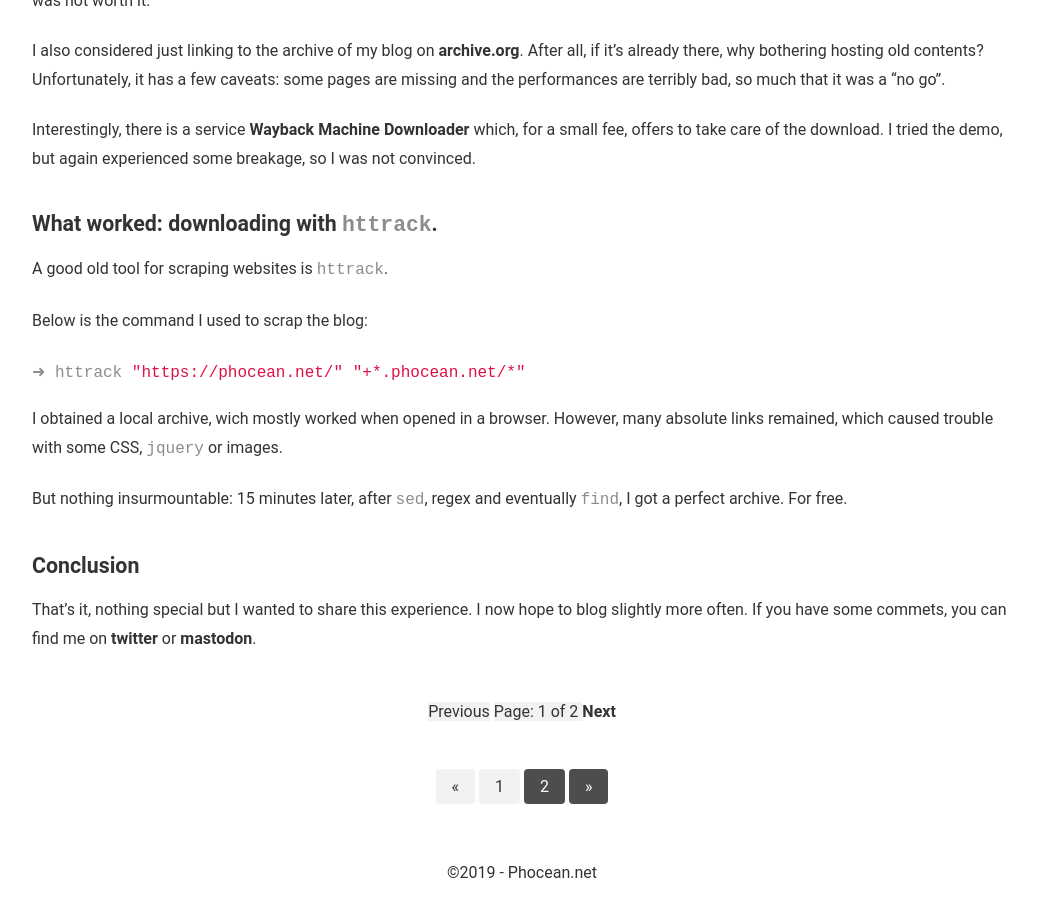
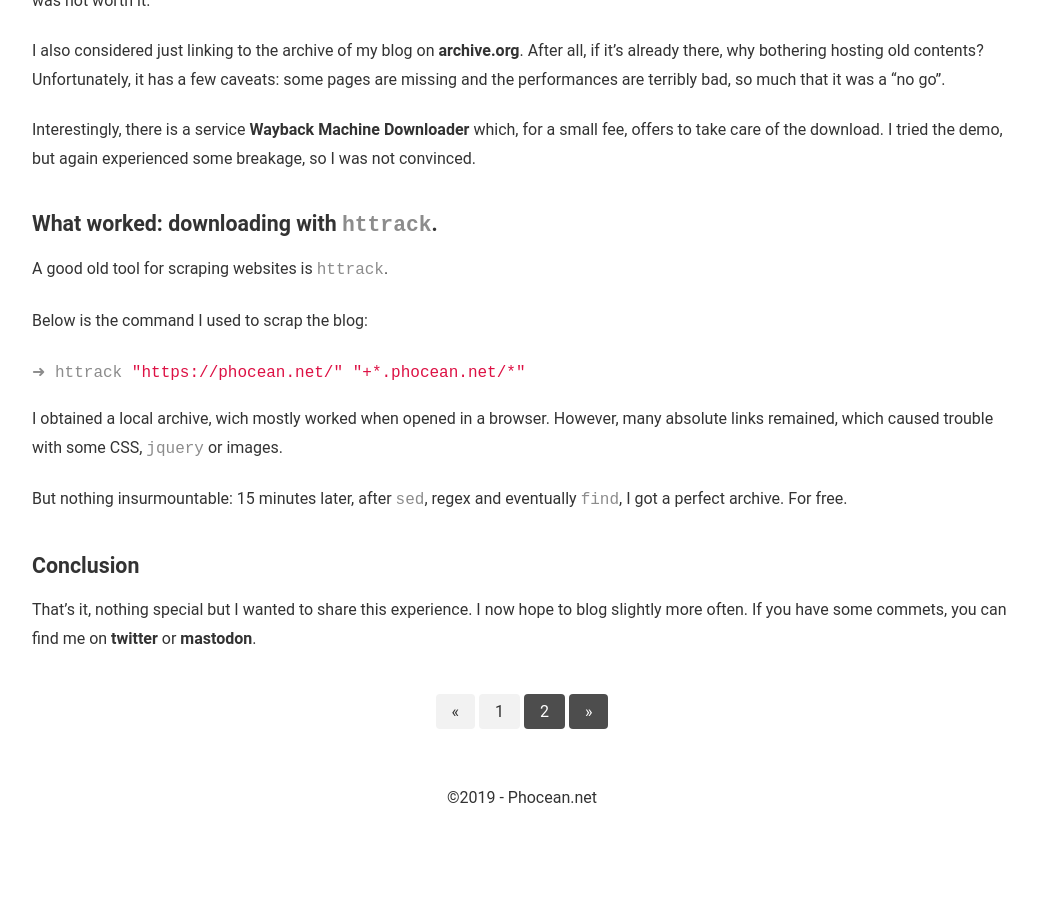
Before and after one commit to phocean/phocean.github.io, a Jekyll site: the page built from blog/index.html, in a window 1280 px wide and 900 px high, scrolled down 1265 px. Shown: the whole window, without its empty margins (118-1155 px from the left). Built offline with Jekyll 4.4.1, drawn with Linux system fonts in a browser that asks for light colours; the list of posts is cut into pages by our own code; after the commit the page ends 2090 px from its top, so only the background shows below that.

Commit message:
Pagination change

```diff
--- a/blog/index.html
+++ b/blog/index.html
@@ -13,21 +13,3 @@
     {{ post.content }}
   </div>
 {% endfor %}
-
-<!-- Pagination links -->
-<div class="pagination">
-  {% if paginator.previous_page %}
-    <a href="{{ paginator.previous_page_path }}" class="previous">
-      Previous
-    </a>
-  {% else %}
-    <span class="previous">Previous</span>
-  {% endif %}
-  <span class="page_number ">
-    Page: {{ paginator.page }} of {{ paginator.total_pages }}
-  </span>
-  {% if paginator.next_page %}
-    <a href="{{ paginator.next_page_path }}" class="next">Next</a>
-  {% else %}
-    <span class="next ">Next</span>
-  {% endif %}
```
